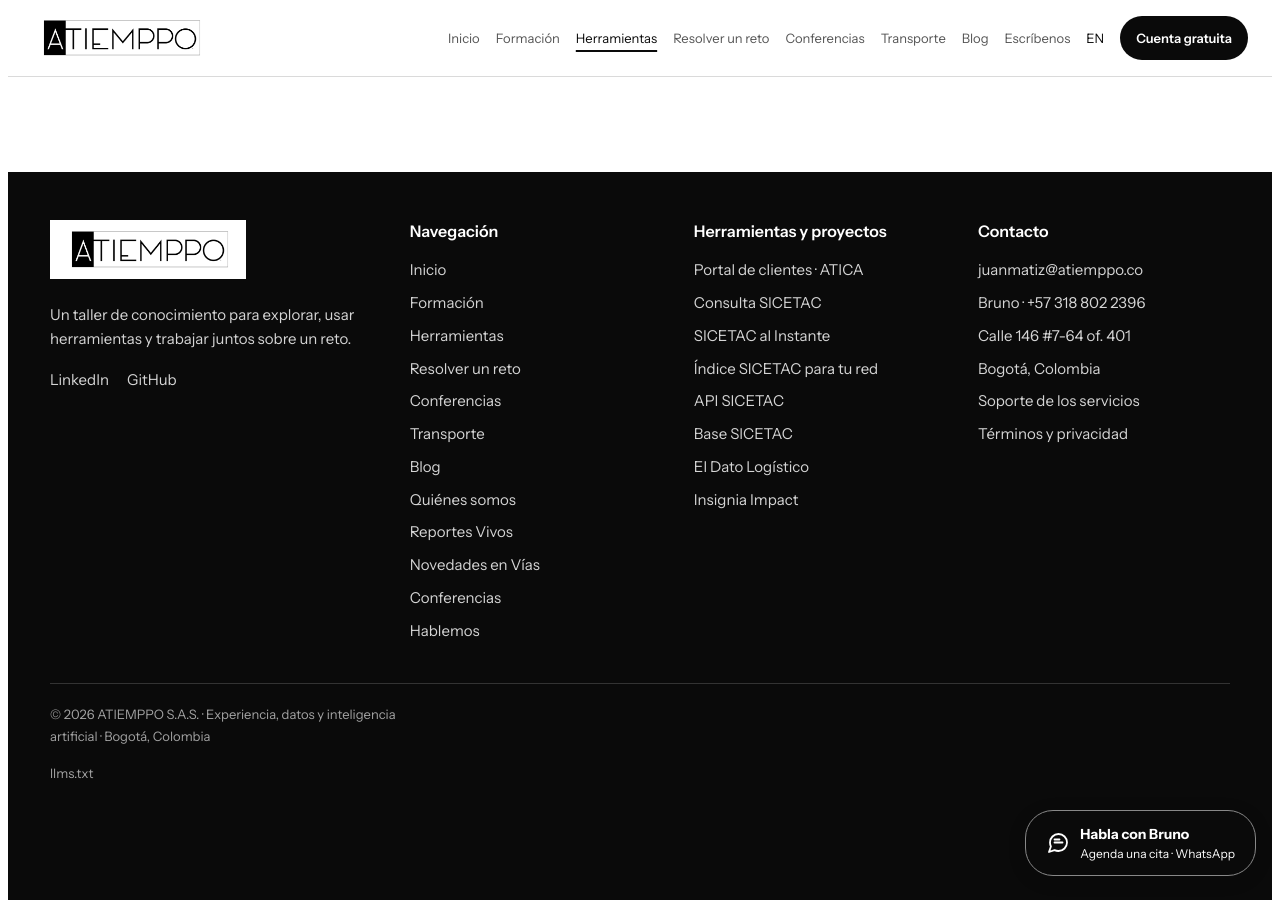
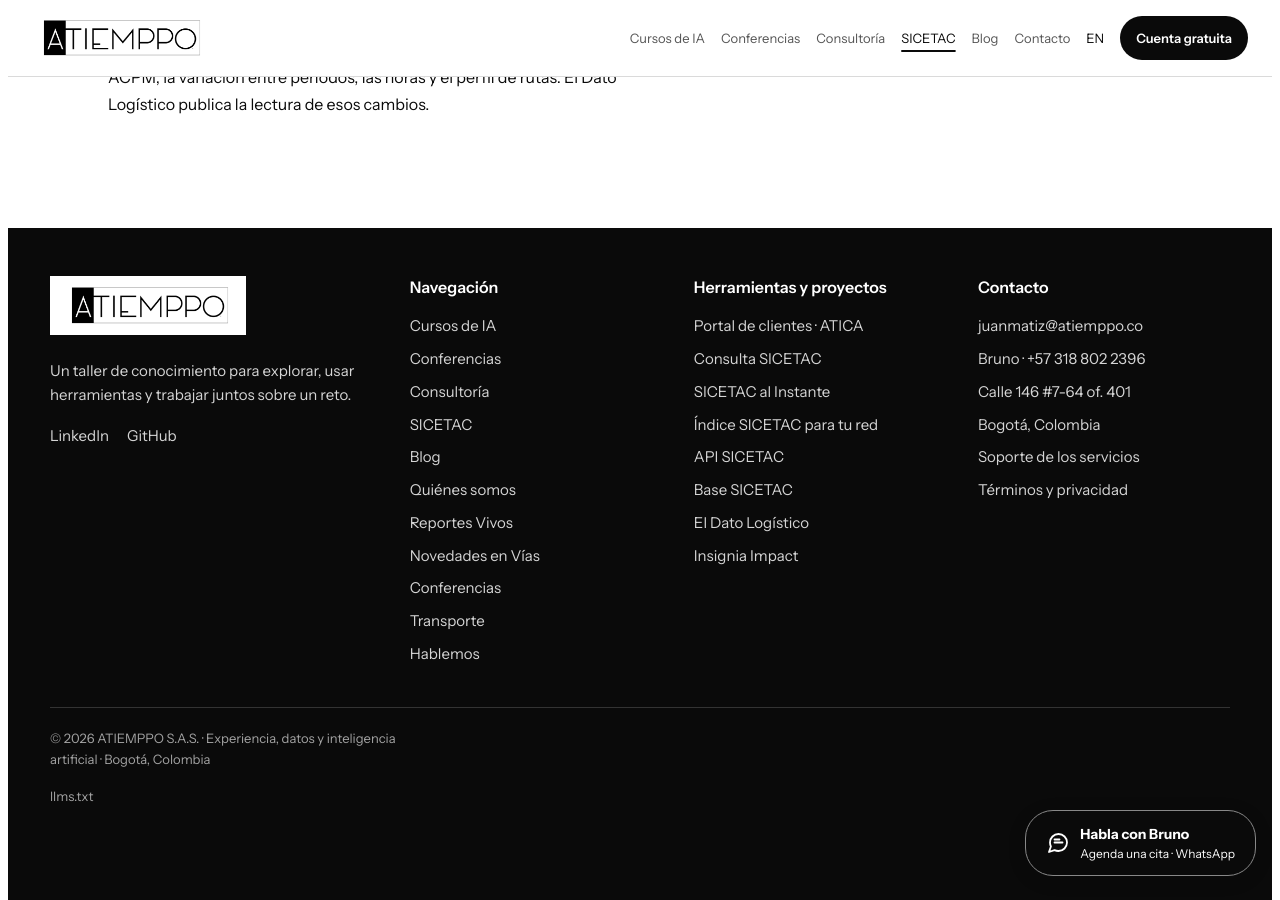
Before and after one commit to imatjuanmatiz/atiemppo-web, a Jekyll site: the page built from sicetac/index.html, in a window 1280 px wide and 900 px high, scrolled down 4914 px. Built offline with Jekyll 4.4.1, drawn with Linux system fonts in a browser that asks for light colours; part of the change alters nothing that is shown; some of the changed text lies outside the part shown.

Commit message:
Actualiza el menú principal con SICETAC, Cursos de IA y Consultoría.
Co-authored-by: juanmatiz <imatjuanmatiz@users.noreply.github.com>

```diff
--- a/_data/navigation.yml
+++ b/_data/navigation.yml
@@ -1,25 +1,24 @@
 # Shared primary navigation. Page-specific shortcuts belong below this header.
+# Un ítem sin etiqueta en un idioma no sale en ese menú.
 items:
-  - path: /
-    es: Inicio
-    en: Home
-  - path: /#aprender
-    es: Formación
-    en: Training
-    sections: [/experiencias/, /sesion-personalizada/, /acompanamiento-ia/, /workshop/, /formacion/, /sesiones/, /agentes/, /banco-de-conocimiento/, /ia-aplicada/]
-  - path: /#herramientas
-    es: Herramientas
-    en: Tools
-    sections: [/sicetac/, /base-completa-sicetac/, /indices-sicetac/, /indice-red-sicetac/, /sicetac-api/, /sicetac-al-instante/, /novedades-en-vias/]
-  - path: /consultoria/
-    es: Resolver un reto
-    en: Solve a challenge
+  # TODO: cuando exista /cursos/, cambia solo path a /cursos/.
+  - path: /experiencias/
+    es: Cursos de IA
+    en: AI courses
   - path: /conferencias/
     es: Conferencias
     en: Talks
-  - path: /inteligencia-planeacion-transporte/
-    es: Transporte
-    en: Transport
+  - path: /consultoria/
+    es: Consultoría
+    en: Consulting
+  # Solo español: no hay página /en/sicetac/.
+  - path: /sicetac/
+    es: SICETAC
+    sections: [/sicetac/, /base-completa-sicetac/, /indices-sicetac/, /indice-red-sicetac/, /sicetac-api/, /sicetac-al-instante/]
+  # Solo inglés: sin /en/sicetac/, Tools sigue hacia la sección de la portada.
+  - path: /#herramientas
+    en: Tools
+    sections: [/base-completa-sicetac/, /indices-sicetac/, /indice-red-sicetac/, /sicetac-api/, /sicetac-al-instante/, /novedades-en-vias/]
   - path: /blog/
     es: Blog
     en: Blog
@@ -32,7 +31,7 @@ es:
   open: Abrir navegación
   close: Cerrar navegación
   menu: Menú
-  contact: Escríbenos
+  contact: Contacto
   account: Cuenta gratuita
   account_title: Crea tu cuenta gratuita en el portal ATIEMPPO
   other_lang: en
@@ -63,6 +62,8 @@ es:
         label: Novedades en Vías
       - path: /conferencias/
         label: Conferencias
+      - path: /inteligencia-planeacion-transporte/
+        label: Transporte
     products:
       - path: https://clientes.atiemppo.com/clientes
         label: Portal de clientes · ATICA
@@ -88,7 +89,7 @@ en:
   open: Open navigation
   close: Close navigation
   menu: Menu
-  contact: Get in touch
+  contact: Contact
   account: Free account · ES
   account_title: Create your free account in the Spanish-language portal
   other_lang: es
@@ -119,6 +120,8 @@ en:
         label: Road updates
       - path: /en/conferencias/
         label: Talks and conferences
+      - path: /en/inteligencia-planeacion-transporte/
+        label: Transport
     products:
       - path: https://clientes.atiemppo.com/clientes
         label: Client portal · ATICA
--- a/_includes/footer.html
+++ b/_includes/footer.html
@@ -18,7 +18,7 @@
     <div class="global-footer-column">
       <h2 class="global-footer-heading">{{ footer_copy.navigation }}</h2>
       <ul class="global-footer-links">
-        {% for item in site.data.navigation.items %}<li><a href="{{ footer_nav.prefix }}{{ item.path }}">{{ item[footer_lang] }}</a></li>{% endfor %}
+        {% for item in site.data.navigation.items %}{% assign footer_label = item[footer_lang] %}{% if footer_label %}<li><a href="{{ footer_nav.prefix }}{{ item.path }}">{{ footer_label }}</a></li>{% endif %}{% endfor %}
         {% for item in footer_copy.extra_navigation %}<li><a href="{{ item.path }}"{% if item.lang %} hreflang="{{ item.lang }}"{% endif %}>{{ item.label }}{% if item.lang == 'es' and footer_lang == 'en' %} <span class="global-footer-language">({{ footer_copy.spanish }})</span>{% endif %}</a></li>{% endfor %}
         <li><a href="{{ footer_nav.prefix }}/contacto/">{{ footer_copy.contact_label }}</a></li>
       </ul>
--- a/_includes/header.html
+++ b/_includes/header.html
@@ -29,13 +29,16 @@
     <button class="global-menu-toggle" type="button" popovertarget="global-menu" popovertargetaction="toggle" aria-controls="global-menu" aria-expanded="false" aria-label="{{ nav_copy.open }}" data-open-label="{{ nav_copy.open }}" data-close-label="{{ nav_copy.close }}"><span aria-hidden="true">☰</span> {{ nav_copy.menu }}</button>
     <nav class="global-menu" id="global-menu" popover="auto" aria-label="{{ nav_copy.label }}">
       {%- for item in site.data.navigation.items -%}
+        {%- assign nav_label = item[nav_lang] -%}
+        {%- if nav_label -%}
         {%- assign nav_active = false -%}
         {%- if nav_path == item.path -%}{%- assign nav_active = true -%}{%- endif -%}
         {%- for prefix in item.sections -%}
           {%- assign path_start = nav_path | slice: 0, prefix.size -%}
           {%- if path_start == prefix -%}{%- assign nav_active = true -%}{%- endif -%}
         {%- endfor -%}
-        <a href="{{ nav_copy.prefix }}{{ item.path }}"{% if nav_active %} aria-current="{% if nav_path == item.path %}page{% else %}true{% endif %}"{% endif %}>{{ item[nav_lang] }}</a>
+        <a href="{{ nav_copy.prefix }}{{ item.path }}"{% if nav_active %} aria-current="{% if nav_path == item.path %}page{% else %}true{% endif %}"{% endif %}>{{ nav_label }}</a>
+        {%- endif -%}
       {%- endfor -%}
       <a class="global-contact" href="{{ nav_copy.prefix }}/contacto/">{{ nav_copy.contact }}</a>
       <a class="global-language" href="{{ nav_translation }}" lang="{{ nav_copy.other_lang }}" hreflang="{{ nav_copy.other_lang }}" aria-label="{{ nav_language_label }}" title="{{ nav_language_label }}">{{ nav_copy.language }}</a>
--- a/sicetac/index.html
+++ b/sicetac/index.html
@@ -131,6 +131,8 @@ tags:
         <li><a href="/indices-sicetac/">Índice SICETAC para tu red</a></li>
         <li><a href="/indice-red-sicetac/#simulador">Simulador del índice de red</a></li>
         <li><a href="https://sicetac-lab.vercel.app/" hreflang="es" rel="noopener noreferrer">SICETAC Lab, cálculo manual</a></li>
+        <li><a href="/novedades-en-vias/">Novedades en Vías</a></li>
+        <li><a href="https://clientes.atiemppo.com/clientes" hreflang="es">Portal ATICA</a></li>
       </ul>
     </div>
   </section>
```
